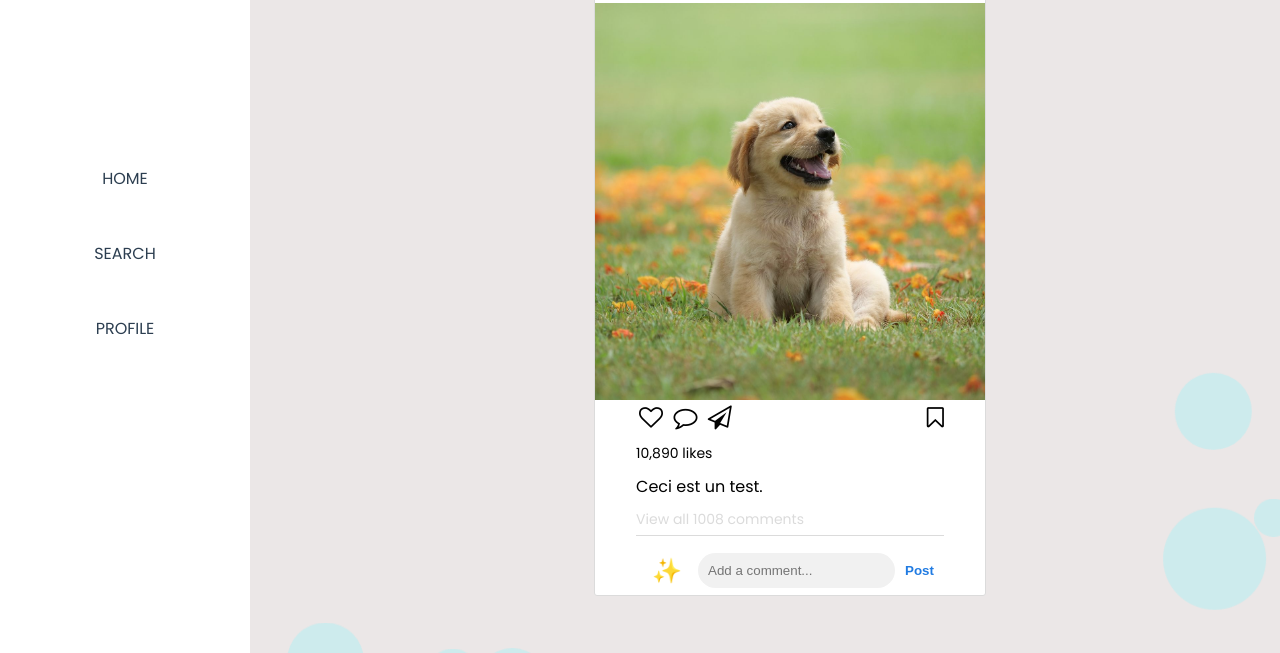
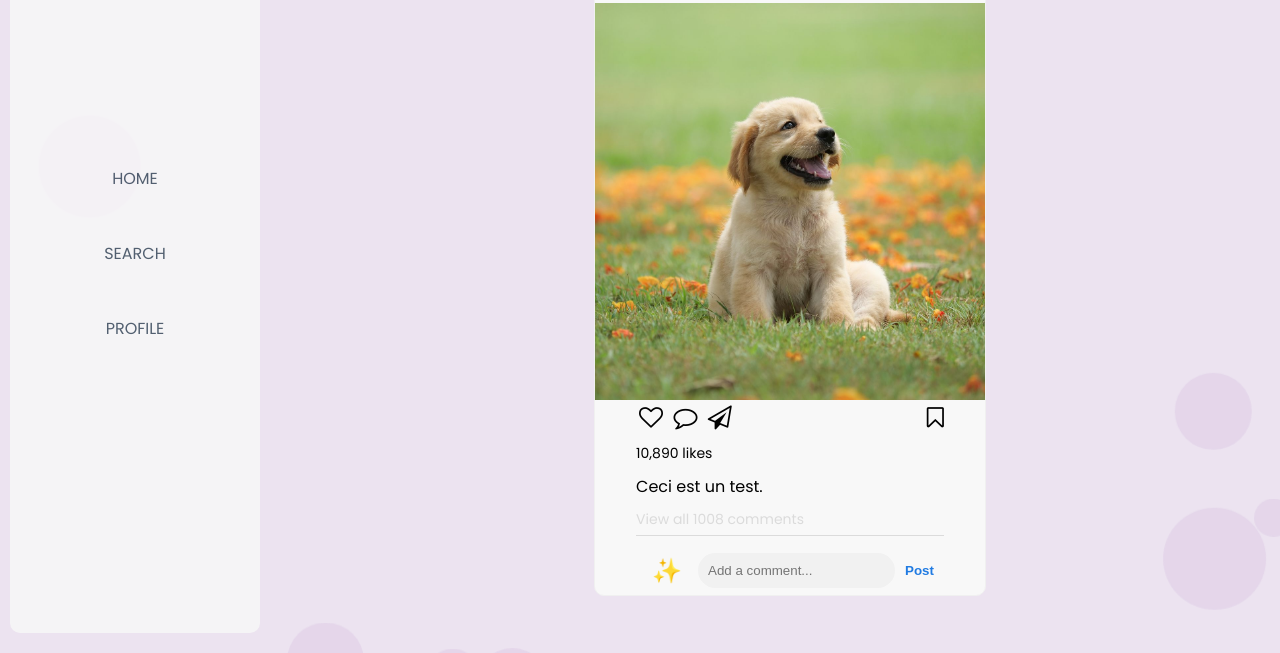
Before and after one commit to Laura-LeeHollande/portfolio-project, a plain HTML site: page index.html in a window 1280 px wide. Shown: the part 147-800 px from the top of the page. Drawn offline with Linux system fonts and the light colour scheme.

Commit message:
Update style.css
Update navbar design

```diff
--- a/style.css
+++ b/style.css
@@ -17,7 +17,7 @@ body {
     justify-content: center;
     align-items: center;
     font-family: 'Poppins', sans-serif;
-    background-color: #ebe7e7;
+    background-color: #ECE3F0;
     overflow: hidden;
 }
 
@@ -51,7 +51,7 @@ body {
     left: 0;
     width: 100%;
     height: 100%;
-    background: rgba(136, 246, 251, 0.3);
+    background: rgba(211, 187, 221, 0.3);
     border-radius: inherit;
     animation: var(--bubble-sway-type) var(--bubble-sway-duration) var(--bubble-sway-delay) ease-in-out alternate infinite;
 }
@@ -599,14 +599,16 @@ body {
 /* -------------------------------------------------------------------------- */
 .container {
     width: 392px;
-    background: #ffffff;
+    background: #F8F8F8;
     border-radius: 3px;
-    border: 1px solid #dbdbdb;
+    border: 1px solid #F0F0F0;
+    border-radius: 10px;
     overflow: hidden;
     display: flex;
     flex-direction: column;
     justify-content: center;
     align-items: center;
+    z-index: 1;
 }
 
 .top_bar {
@@ -763,11 +765,11 @@ body {
     order: 3;
 }
 
-.navbar a:hover {
-    background-color: #1abc9c;
-    border: 1px solid #16a085;
+/* .navbar a:hover {
+    background-color: red;
+    border: 1px solid #F5B8B8;
     border-radius: 10px;
-}
+} */
 
 /* -------------------------------------------------------------------------- */
 /*                                 END NAVBAR                                */
@@ -828,7 +830,7 @@ body {
         padding: 5px 0;
         top: unset;
         bottom: 0;
-        background-color: #333;
+        background-color: #4A4A4A;
         justify-content: center;
     }
 
@@ -860,14 +862,19 @@ body {
 
 @media (min-width: 769px) {
     .navbar {
-        top: 0;
+        position: absolute;
+        top: 50%;
         left: 0;
         width: 250px;
-        height: 100%;
+        height: 95%;
         flex-direction: column;
         align-items: center;
         padding: 20px 0;
-        background-color: #fff;
+        background-color: #F8F8F8;
+        opacity: 80%;
+        margin-left: 10px;
+        border-radius: 10px;
+        transform: translateY(-50%);
     }
 
     .navbar img.navbar-logo {
@@ -882,9 +889,9 @@ body {
     }
 
     .navbar a:hover {
-        background-color: #1abc9c;
-        border-radius: 0;
-        border: none;
+        background-color: #f8c0c8;
+        border-radius: 10px;
+        border: 1px solid #F5B8B8;
     }
 
     .container {
```
